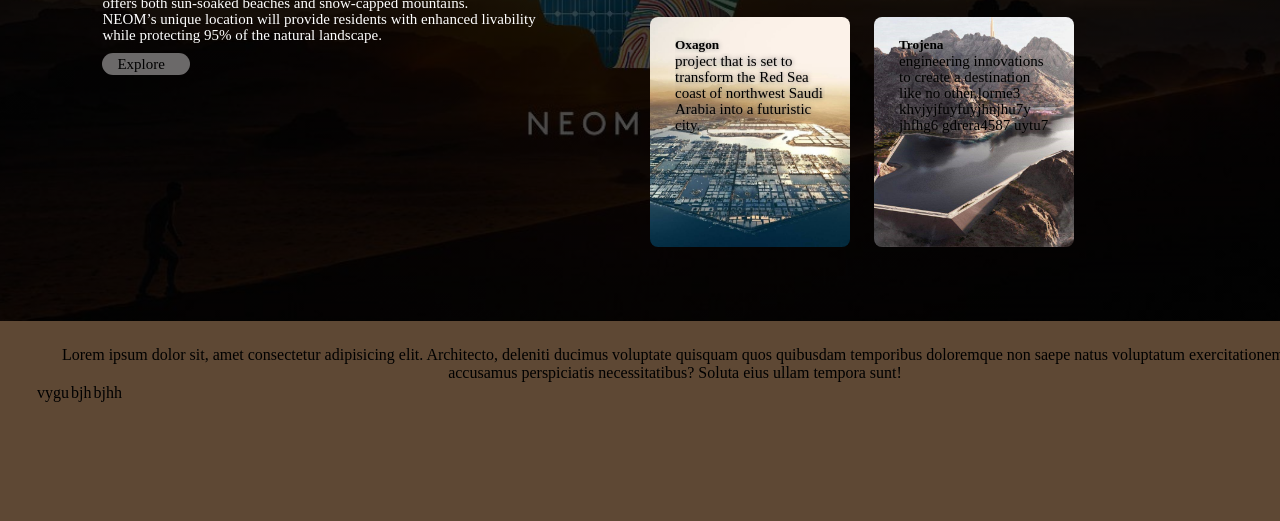
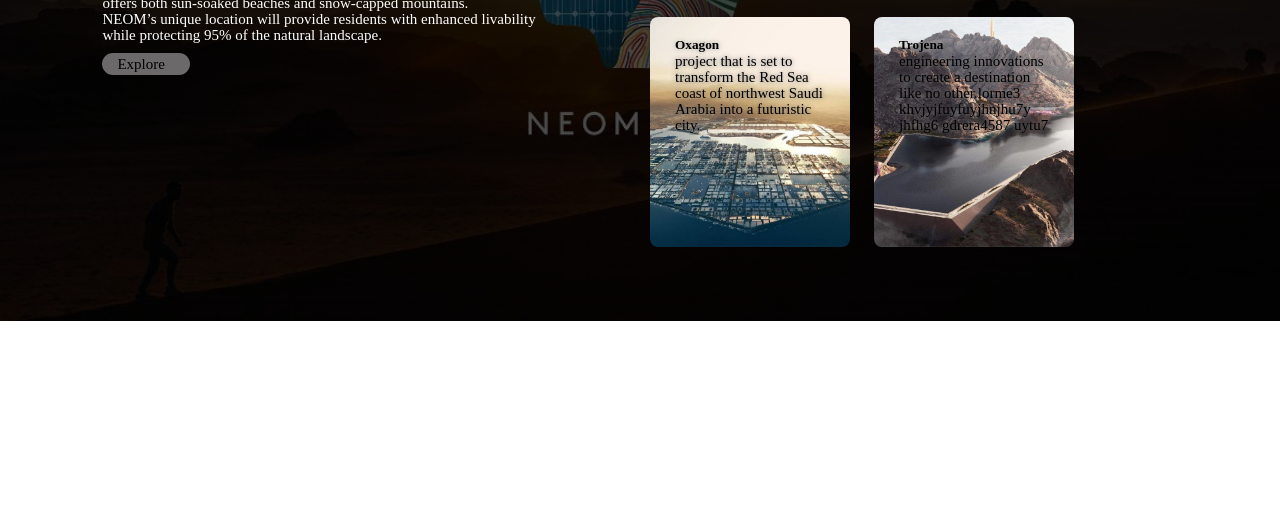
Before and after one commit to Lama-23/web_projct, a plain HTML site: page Home.html in a window 1280 px wide. Shown: the part 479-1000 px from the top of the page. After the commit the page ends 886 px from the top, so only its background shows below. Drawn offline with Linux system fonts and the light colour scheme.

Commit message:
nothing important

```diff
--- a/Home.html
+++ b/Home.html
@@ -55,16 +55,6 @@
 
 
      </div>
-     <footer class="footer">
-        <p>Lorem ipsum dolor sit, amet consectetur adipisicing elit. Architecto, deleniti ducimus voluptate quisquam quos quibusdam temporibus doloremque non saepe natus voluptatum exercitationem, accusamus perspiciatis necessitatibus? Soluta eius ullam tempora sunt!</p>
-        <table>
-            <td>vygu</td>
-            <td>bjh</td><td>
-                bjhh
-            </td>
-        </table>
-
-    </footer>
      <script>
         const menuBtn = document.querySelector('.menu_icon')
         const navlinks= document.querySelector('.nav-links')
--- a/Staying.css
+++ b/Staying.css
@@ -3,7 +3,7 @@
     margin: 0;
     padding: 0;
     font-family:"Times New Roman", Times, serif;
-    overflow-x: hidden;
+
 }
 .container{
     width:100vw;
@@ -148,15 +148,7 @@
 
 }
 /*footer*/
-.footer{
-    padding: 25PX 35PX ;
-position: relative;
-    width: 100%;
-    height: 150px;
-    background: rgba(53, 26, 1, 0.796);
-    text-align: center;
-    margin: 0px 0px;
-}
+
 /* responsiv for mobile device*/
 
 @media only screen and (max-width:850px){
@@ -189,4 +181,7 @@
     .nav-links li{
         margin: 30px auto;
     }
+    .card1,.card2,.card3,.card4{
+    }
+
 }
```
